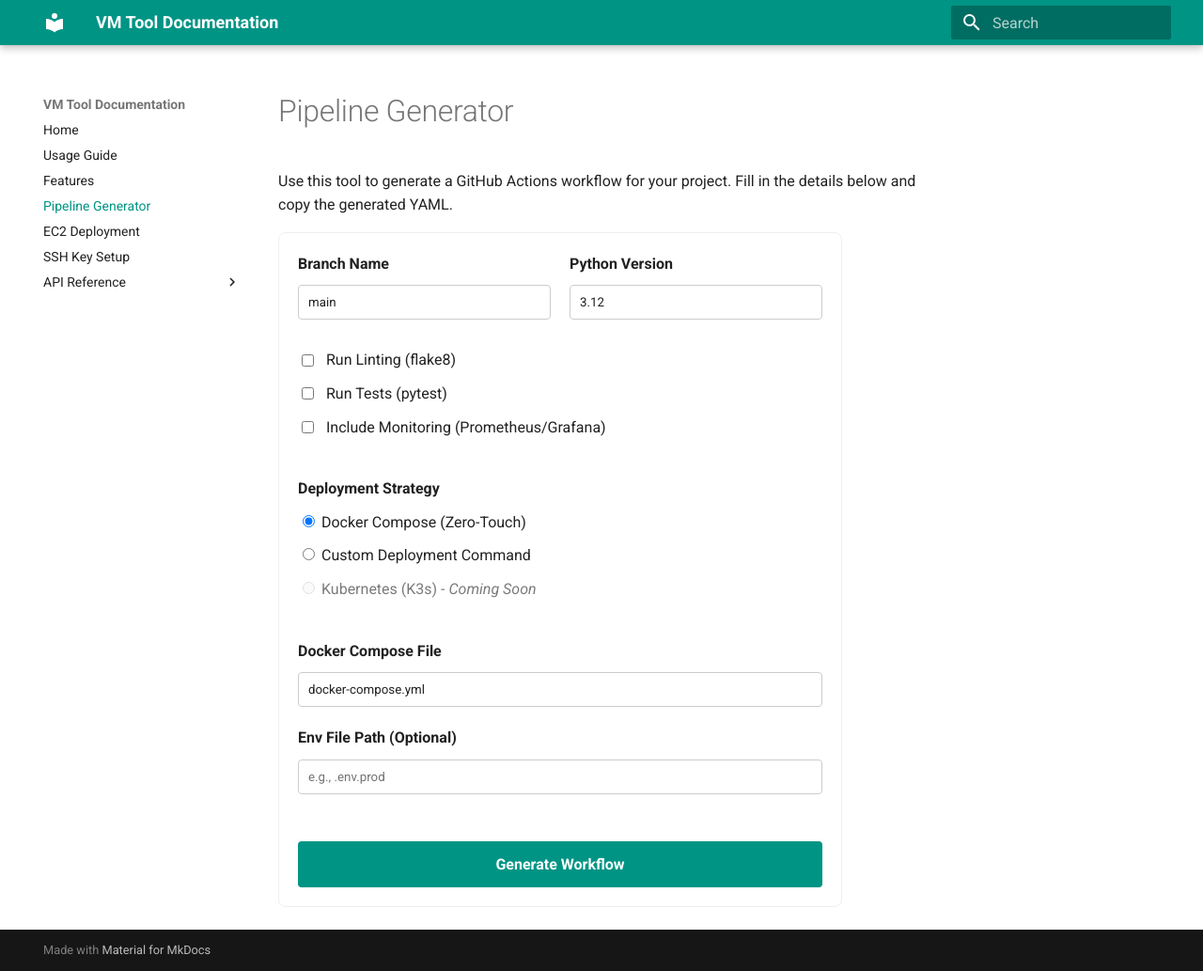
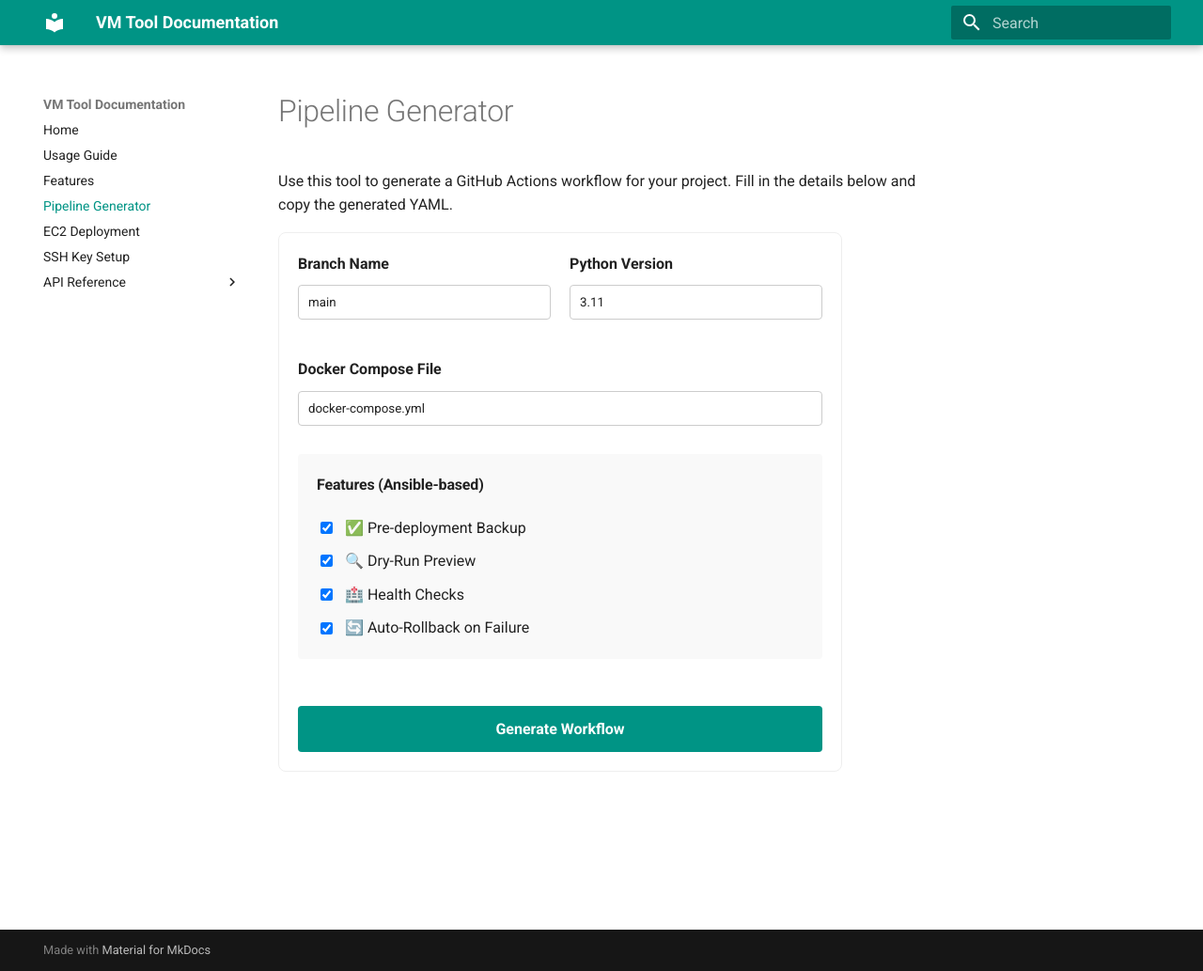
Before and after one commit to thesunnysinha/vm_tool, an MkDocs documentation site: the page built from docs/generator.md, in a window 1280 px wide and 1033 px high. Shown: the whole window at 94% size. Built offline with MkDocs 1.6.1 and Material for MkDocs 9.7.7, drawn with Linux system fonts in a browser that asks for light colours.

Commit message:
feat: update MkDocs pipeline generator UI with Ansible-based template and feature toggles

```diff
--- a/docs/generator.md
+++ b/docs/generator.md
@@ -10,51 +10,33 @@ Use this tool to generate a GitHub Actions workflow for your project. Fill in th
         </div>
         <div style="flex: 1;">
             <label for="python_version" style="display: block; margin-bottom: 0.5rem; font-weight: bold;">Python Version</label>
-            <input type="text" id="python_version" name="python_version" value="3.12" style="width: 100%; padding: 0.5rem; border: 1px solid #ccc; border-radius: 4px;">
-        </div>
-    </div>
-
-    <div style="display: flex; flex-direction: column; gap: 0.5rem; margin-top: 0.5rem;">
-        <div style="display: flex; align-items: center; gap: 0.5rem;">
-            <input type="checkbox" id="run_linting" name="run_linting">
-            <label for="run_linting" style="cursor: pointer;">Run Linting (flake8)</label>
-        </div>
-        <div style="display: flex; align-items: center; gap: 0.5rem;">
-            <input type="checkbox" id="run_tests" name="run_tests">
-            <label for="run_tests" style="cursor: pointer;">Run Tests (pytest)</label>
-        </div>
-        <div style="display: flex; align-items: center; gap: 0.5rem;">
-            <input type="checkbox" id="setup_monitoring" name="setup_monitoring">
-            <label for="setup_monitoring" style="cursor: pointer;">Include Monitoring (Prometheus/Grafana)</label>
+            <input type="text" id="python_version" name="python_version" value="3.11" style="width: 100%; padding: 0.5rem; border: 1px solid #ccc; border-radius: 4px;">
         </div>
     </div>
 
     <div style="margin-top: 1rem;">
-        <label style="display: block; margin-bottom: 0.5rem; font-weight: bold;">Deployment Strategy</label>
-        <div>
-            <input type="radio" id="deploy_docker" name="deployment_type" value="docker" checked onchange="toggleDeploymentOptions()">
-            <label for="deploy_docker">Docker Compose (Zero-Touch)</label>
-        </div>
-        <div style="margin-top: 0.5rem;">
-            <input type="radio" id="deploy_custom" name="deployment_type" value="custom" onchange="toggleDeploymentOptions()">
-            <label for="deploy_custom">Custom Deployment Command</label>
-        </div>
-        <div style="margin-top: 0.5rem; opacity: 0.6;">
-            <input type="radio" id="deploy_k8s" name="deployment_type" value="kubernetes" disabled onchange="toggleDeploymentOptions()">
-            <label for="deploy_k8s" style="cursor: not-allowed;">Kubernetes (K3s) - <em>Coming Soon</em></label>
-        </div>
+        <label for="docker_compose_file" style="display: block; margin-bottom: 0.5rem; font-weight: bold;">Docker Compose File</label>
+        <input type="text" id="docker_compose_file" name="docker_compose_file" value="docker-compose.yml" style="width: 100%; padding: 0.5rem; border: 1px solid #ccc; border-radius: 4px;">
     </div>
 
-    <div id="docker_options" style="margin-top: 1rem;">
-        <label for="docker_compose_file" style="display: block; margin-bottom: 0.5rem; font-weight: bold;">Docker Compose File</label>
-        <input type="text" id="docker_compose_file" name="docker_compose_file" value="docker-compose.yml" style="width: 100%; padding: 0.5rem; border: 1px solid #ccc; border-radius: 4px;">
-        <label for="env_file" style="display: block; margin-top: 1rem; margin-bottom: 0.5rem; font-weight: bold;">Env File Path (Optional)</label>
-        <input type="text" id="env_file" name="env_file" placeholder="e.g., .env.prod" style="width: 100%; padding: 0.5rem; border: 1px solid #ccc; border-radius: 4px;">
-    </div>
-
-    <div id="custom_options" style="margin-top: 1rem; display: none;">
-        <label for="deploy_command" style="display: block; margin-bottom: 0.5rem; font-weight: bold;">Custom Deployment Command</label>
-        <input type="text" id="deploy_command" name="deploy_command" placeholder="e.g., ./scripts/deploy.sh" style="width: 100%; padding: 0.5rem; border: 1px solid #ccc; border-radius: 4px;">
+    <div style="display: flex; flex-direction: column; gap: 0.5rem; margin-top: 0.5rem; padding: 1rem; background: #f9f9f9; border-radius: 4px;">
+        <h4 style="margin: 0 0 0.5rem 0;">Features (Ansible-based)</h4>
+        <div style="display: flex; align-items: center; gap: 0.5rem;">
+            <input type="checkbox" id="enable_backup" name="enable_backup" checked>
+            <label for="enable_backup" style="cursor: pointer;">✅ Pre-deployment Backup</label>
+        </div>
+        <div style="display: flex; align-items: center; gap: 0.5rem;">
+            <input type="checkbox" id="enable_dry_run" name="enable_dry_run" checked>
+            <label for="enable_dry_run" style="cursor: pointer;">🔍 Dry-Run Preview</label>
+        </div>
+        <div style="display: flex; align-items: center; gap: 0.5rem;">
+            <input type="checkbox" id="enable_health_check" name="enable_health_check" checked>
+            <label for="enable_health_check" style="cursor: pointer;">🏥 Health Checks</label>
+        </div>
+        <div style="display: flex; align-items: center; gap: 0.5rem;">
+            <input type="checkbox" id="enable_rollback" name="enable_rollback" checked>
+            <label for="enable_rollback" style="cursor: pointer;">🔄 Auto-Rollback on Failure</label>
+        </div>
     </div>
 
     <button type="button" onclick="generatePipeline()" style="margin-top: 1.5rem; padding: 0.75rem; background-color: #009485; color: white; border: none; border-radius: 4px; cursor: pointer; font-weight: bold; width: 100%;">Generate Workflow</button>
```
